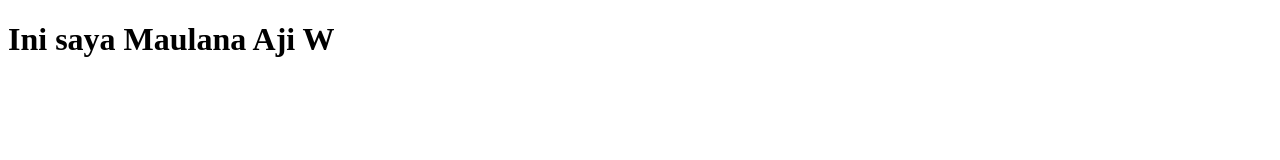
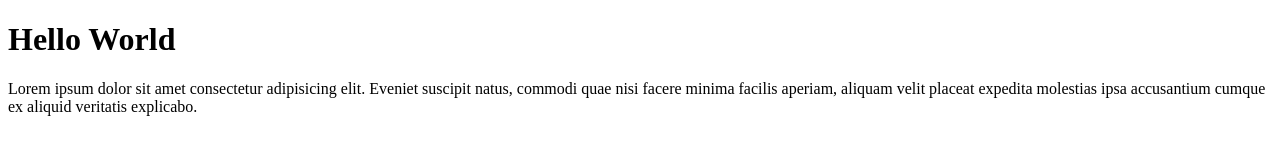
Before and after one commit to Maulanawesome5/kotlin_programming, a plain HTML site: page tugas_mobpro/src/index.html in a window 1280 px wide. Drawn offline with Linux system fonts and the light colour scheme.

Commit message:
SUCCSESS : menjalankan server nginx & custom html

```diff
--- a/tugas_mobpro/src/index.html
+++ b/tugas_mobpro/src/index.html
@@ -4,9 +4,10 @@
     <meta charset="UTF-8">
     <meta http-equiv="X-UA-Compatible" content="IE=edge">
     <meta name="viewport" content="width=device-width, initial-scale=1.0">
-    <title>Ini web server NGINX</title>
+    <title>Beranda | My Website</title>
 </head>
 <body>
-    <h1>Ini saya Maulana Aji W</h1>
+    <h1>Hello World</h1>
+    <p>Lorem ipsum dolor sit amet consectetur adipisicing elit. Eveniet suscipit natus, commodi quae nisi facere minima facilis aperiam, aliquam velit placeat expedita molestias ipsa accusantium cumque ex aliquid veritatis explicabo.</p>
 </body>
 </html>
```
Also changed, not shown: 1 other file.
